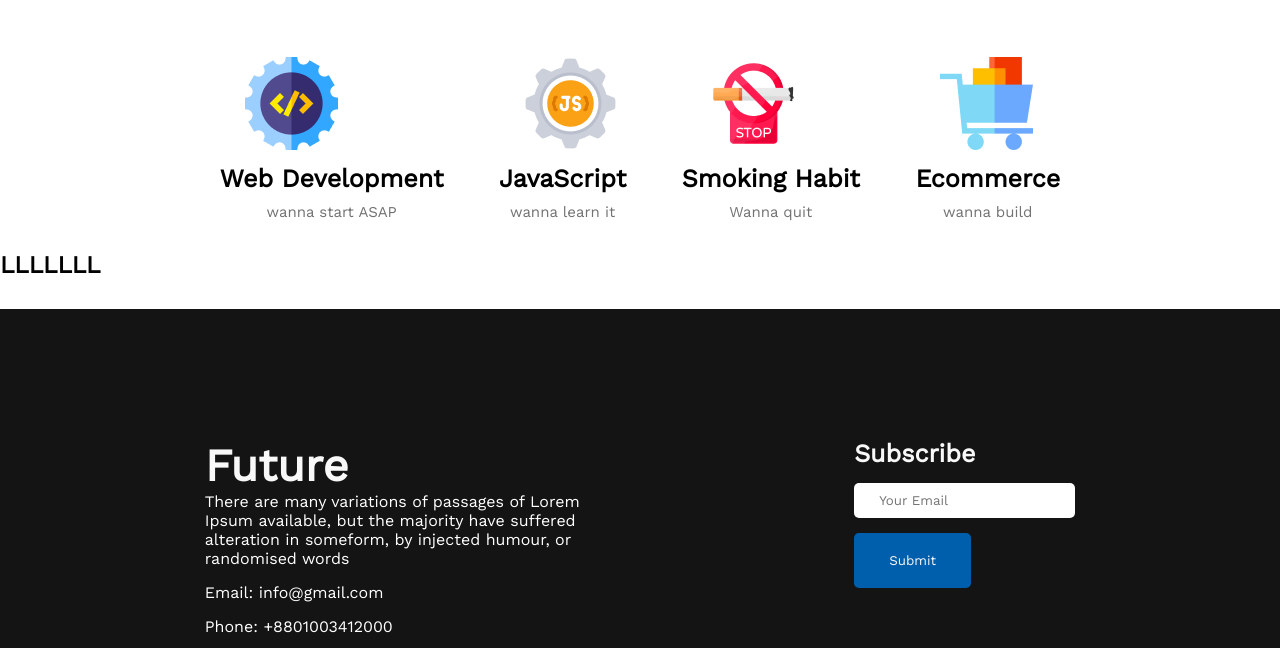
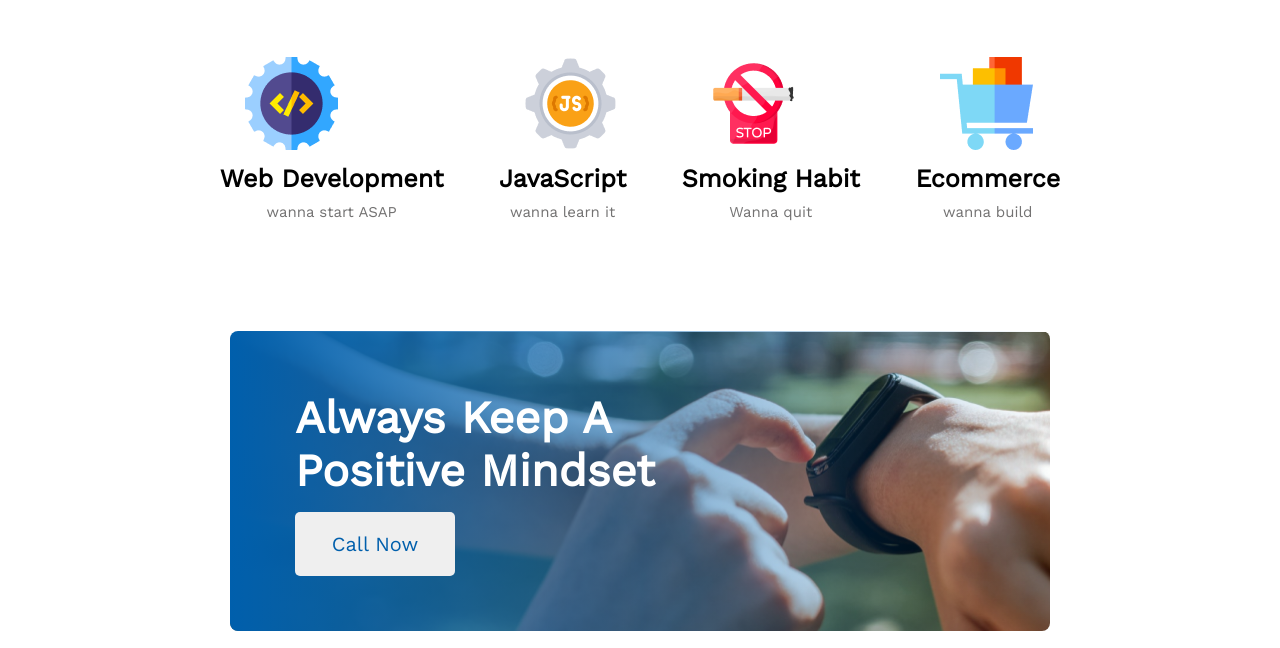
Before and after one commit to HridoyShuvro/new-year-vision, a plain HTML site: page index.html in a window 1280 px wide. Shown: the part 1888-2536 px from the top of the page. Drawn offline with nearby package versions, Linux system fonts and the light colour scheme.

Commit message:
gradient section added

```diff
--- a/index.html
+++ b/index.html
@@ -71,12 +71,18 @@
             </div>
         </section>
         <!-- ads-section -->
-        <section class="ads-section">
-            <div class="ads-place">
-                <h2 class="ads-title">LLLLLLL</h2>
+
+        <section class="gradient-sec">
+            <div class="gradient-color">
+                <h2 class="gradient-title">Always Keep A Positive Mindset</h2>
+            <button class="call-btn">Call Now</button>
             </div>
+
         </section>
     </main>
+
+    <!--footer-section  -->
+
     <footer>
         <div class="footer-container">
             <div class="futute-section">
--- a/styles/style.css
+++ b/styles/style.css
@@ -1,5 +1,6 @@
 *{
     margin: 0;
+    box-sizing: border-box;
     font-family: 'Work Sans', sans-serif;
 }
 
@@ -139,15 +140,41 @@
 }
 
 
-/* ads section style */
-
-ads-container{
-    background-color: #005FAC;
-    width: 100%;
-    height: 24vh;
+/* gradient section style */
+.gradient-sec {
+    margin: 80px 230px;
+    height: 300px;
+    background-image: url("../images/watch.png");
+    background-repeat: no-repeat;
+    background-size: cover;
+    border-radius: 8px;
+}
+.gradient-color {
+    background-image: linear-gradient(to right,#005FAC, rgba(0, 95, 172, 0));
+    border-radius: 8px;
+    height: 300px;
+    padding: 60px 65px;
 }
 
+.gradient-title{
+    font-weight: 700;
+    width: 450px;
+    font-size: 45px;
+    color: #FFFFFF;
+    text-align: left;
+}
 
+.call-btn{
+    color: #005FAC;
+    text-align: center;
+    font-size: 20px;
+    width: 160px;
+    height: 64px;
+    padding: 20px 25px;
+    border: 0px;
+    border-radius: 5px;
+    margin-top: 15px;
+}
 
 /* footer-section-style */
 
```
